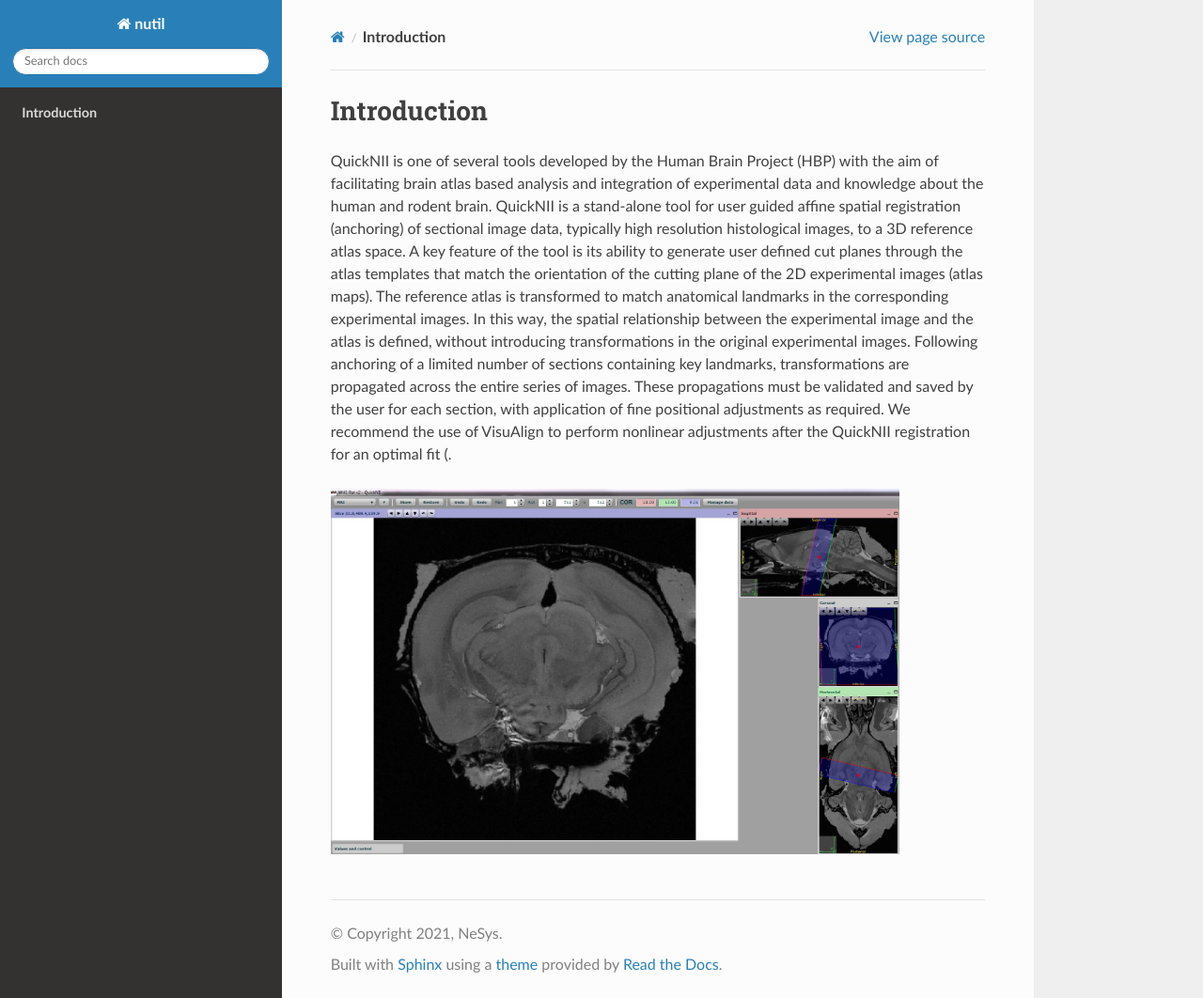
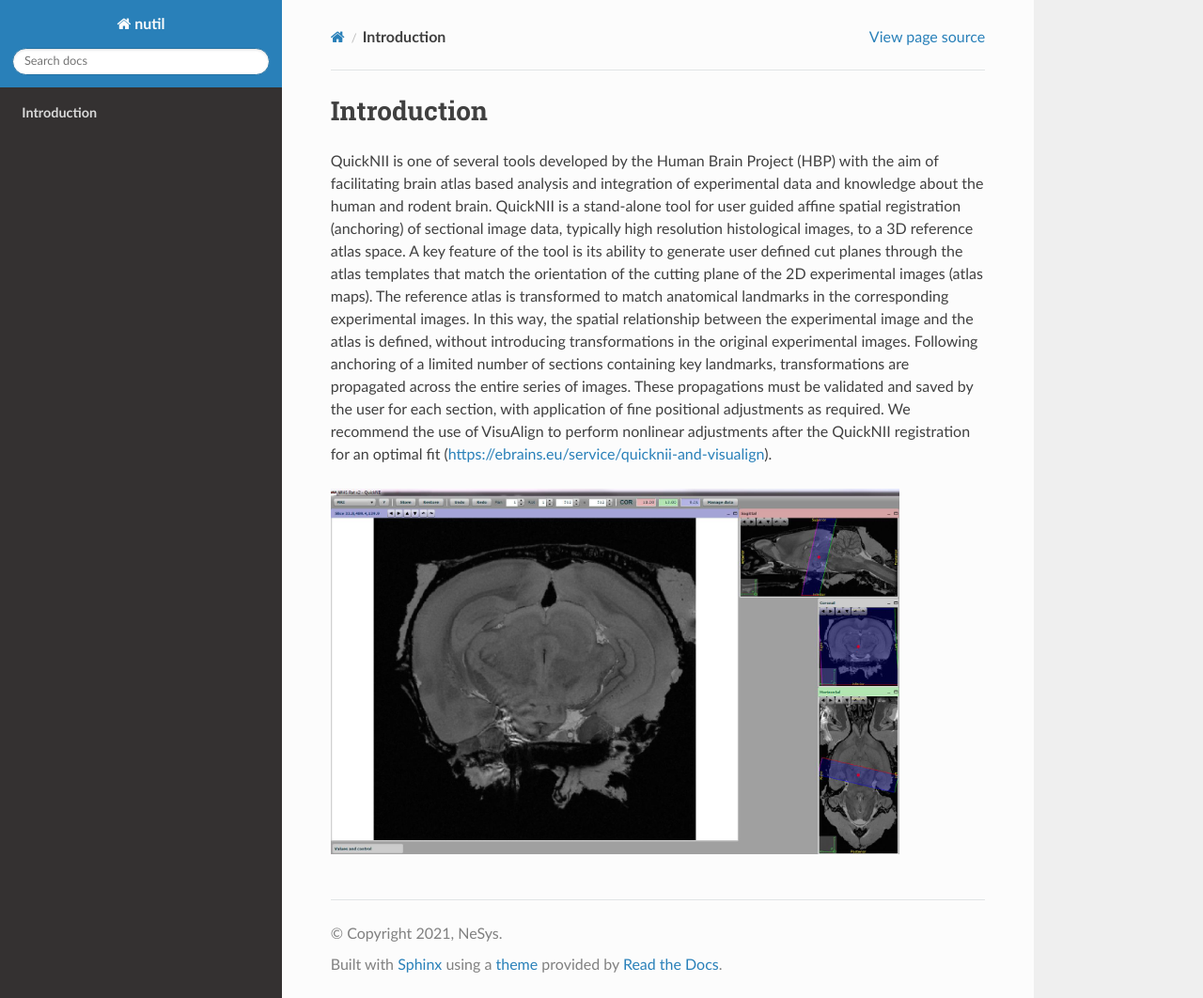
Before and after one commit to Tevemadar/QuickNII, a Sphinx documentation site: the page built from Docs/Introduction.rst, in a window 1280 px wide and 1062 px high. Shown: the whole window at 94% size. Built offline with Sphinx 7.4.7 and the Read the Docs theme 2.0.0, drawn with Linux system fonts in a browser that asks for light colours; some of the changed lines change nothing that is shown.

Commit message:
Update Introduction.rst

```diff
--- a/Docs/Introduction.rst
+++ b/Docs/Introduction.rst
@@ -18,7 +18,7 @@ transformations are propagated across the entire series of images. These
 propagations must be validated and saved by the user for each section,
 with application of fine positional adjustments as required. We
 recommend the use of VisuAlign to perform nonlinear adjustments after
-the QuickNII registration for an optimal fit (.
+the QuickNII registration for an optimal fit (https://ebrains.eu/service/quicknii-and-visualign).
 
 .. image:: 3d3f8a286155420d8af21a638d4e81fb/media/image1.png
    :width: 6.3in
```
